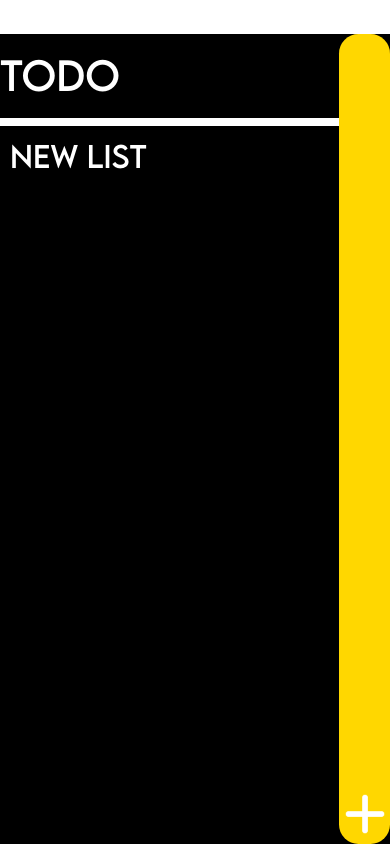
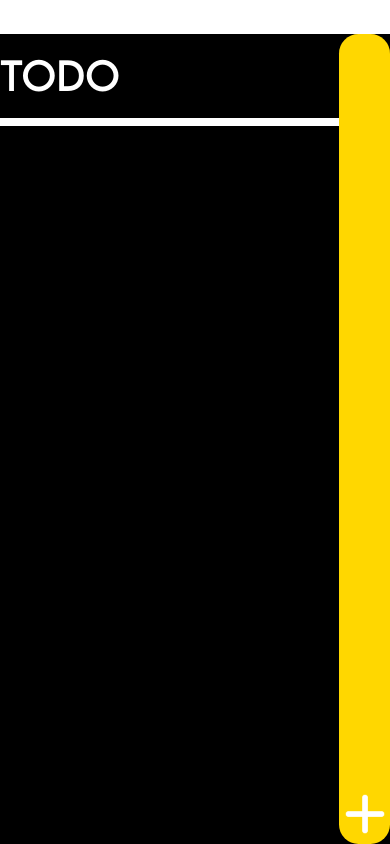
Before and after one commit to snakeyworm/ToDo, a React Native app: screen / in a window 390 px wide. Both pictures are taken after a click on the element 364 px from the left and 817 px from the top of the page. Built offline with nearby package versions, Linux system fonts and the light colour scheme.

Commit message:
Adding opacity animations

```diff
--- a/components/HomeList.js
+++ b/components/HomeList.js
@@ -1,6 +1,6 @@
 
 import React, { useCallback } from "react";
-import { View, Text, FlatList, StyleSheet, TouchableOpacity, PixelRatio, Dimensions } from "react-native";
+import { View, Text, StyleSheet, Animated, PixelRatio, Dimensions } from "react-native";
 import { useFonts } from "expo-font";
 import Item from "./Item";
 import ToDoPage from "./ToDoPage";
@@ -33,6 +33,8 @@ const styles = StyleSheet.create( {
 // Component for showing user saved lists
 export default function HomeList( props ) {
 
+    const opacity = new Animated.Value( 0 );
+
     const getKey = useCallback( ( _, index ) =>
         `${index}`
     );
@@ -57,17 +59,23 @@ export default function HomeList( props ) {
         return (
             <View
                 onStartShouldSetResponder={() => true}
-                onResponderGrant={() => {}} // TODO Maybe add a touch animation here
+                onResponderGrant={() => {
+                    Animated.timing( opacity, {
+                        toValue: 1,
+                        timing: 1000,
+                    } );
+                }} // TODO Maybe add a touch animation here
                 onResponderRelease={onItemClick}
                 style={styles.itemContainer}
             >
-                <Text
-                style={{
-                    ...styles.itemText,
-                    fontFamily,
-                }}>
+                <Animated.Text
+                    style={{
+                        ...styles.itemText,
+                        opacity,
+                        fontFamily,
+                    }}>
                     {item.name}
-                </Text>
+                </Animated.Text>
             </View>
         );
 
```
